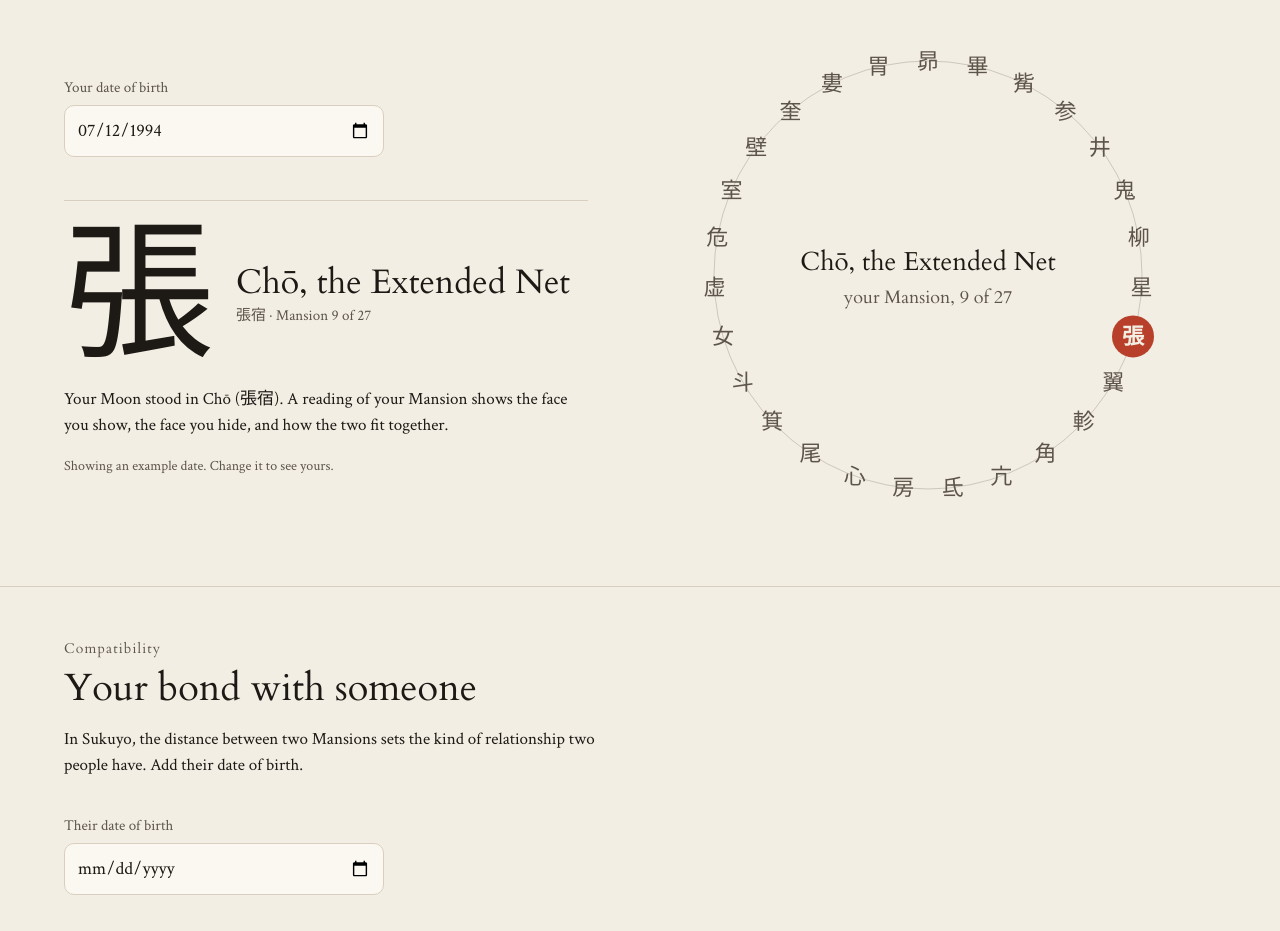
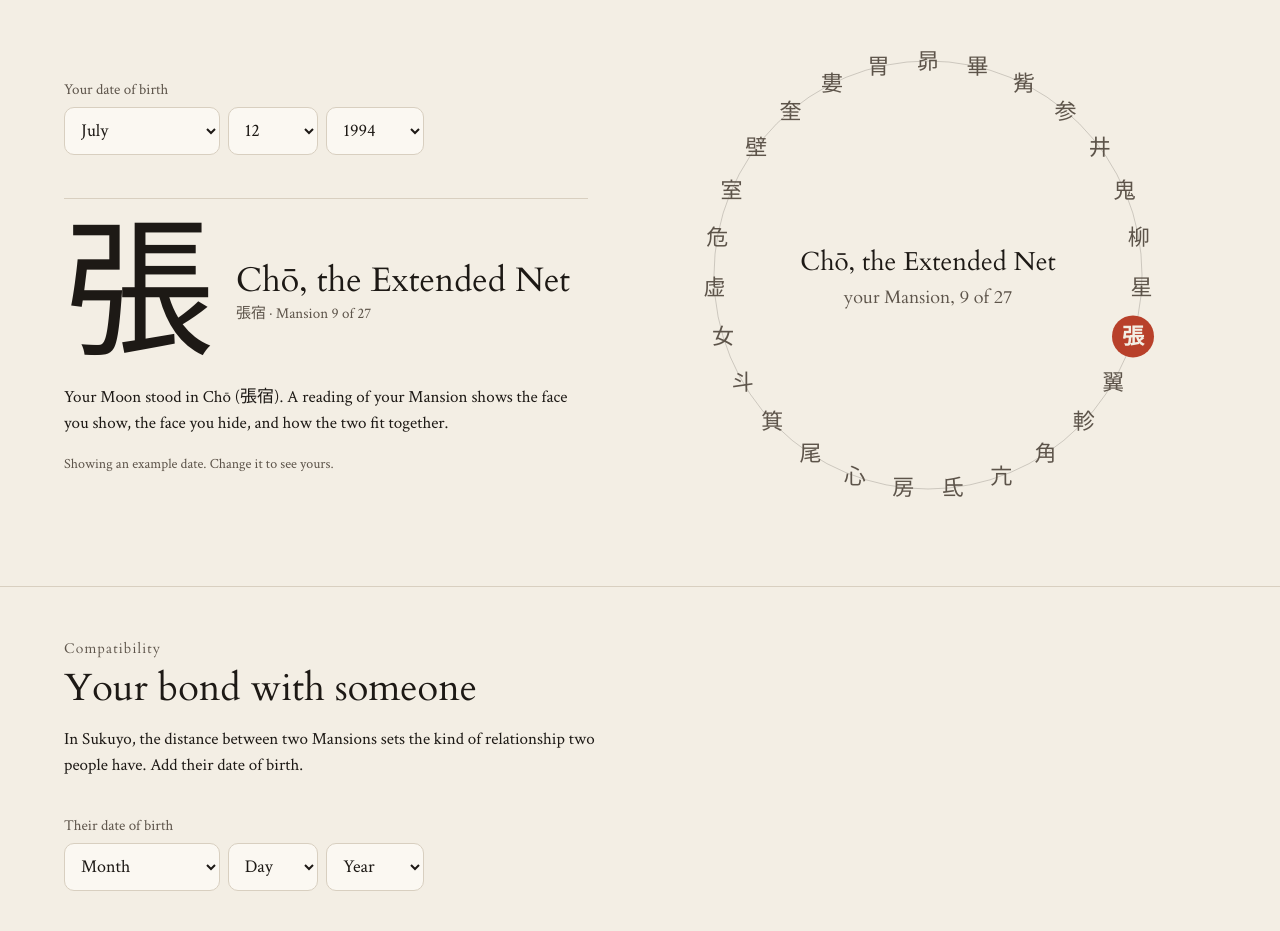
Before and after one commit to dechita/sukuna-astrology, a plain HTML site: page index.html in a window 1280 px wide. Shown: the part 241-1172 px from the top of the page. Drawn offline with Linux system fonts and the light colour scheme; a web font is replaced by a local one.

Commit message:
English date picker

```diff
--- a/index.html
+++ b/index.html
@@ -27,6 +27,9 @@ p{max-width:62ch}
 .tool{display:grid;grid-template-columns:minmax(0,1fr) minmax(0,1.1fr);gap:clamp(24px,4vw,56px);align-items:center;margin-top:18px}
 @media(max-width:820px){.tool{grid-template-columns:minmax(0,1fr)}}
 label{display:block;font-size:15px;color:var(--soft);margin:18px 0 6px}
+.dob{display:flex;gap:8px;flex-wrap:wrap;width:min(100%,360px)}
+.dob select{font:inherit;font-size:18px;color:var(--ink);background:var(--card);border:1px solid var(--line);border-radius:10px;padding:10px 12px;min-height:48px;flex:1 1 auto}
+.dob select.m{flex-basis:140px}
 input[type=date]{font:inherit;font-size:18px;color:var(--ink);background:var(--card);border:1px solid var(--line);border-radius:10px;padding:10px 12px;min-height:48px;width:min(100%,320px)}
 input:focus-visible,a:focus-visible,button:focus-visible{outline:2px solid var(--red);outline-offset:2px}
 .res{margin-top:22px;border-top:1px solid var(--line);padding-top:18px}
@@ -66,8 +69,8 @@ footer{font-size:14px;color:var(--soft)}
 <p>Sukuyo (宿曜) is Japanese moon astrology. The Moon passes through 27 Mansions, and the one it stood in on your birthday is yours. Enter your date of birth: no birth time needed.</p>
 <div class="tool">
  <div>
-  <label for="d1">Your date of birth</label>
-  <input type="date" id="d1" min="1925-01-01" max="2030-12-31" value="1994-07-12">
+  <label for="d1m">Your date of birth</label>
+  <div class="dob" data-for="d1"></div><input type="hidden" id="d1" value="1994-07-12">
   <div class="err" id="e1"></div>
   <div class="res" id="r1"></div>
   <p class="note" id="ex">Showing an example date. Change it to see yours.</p>
@@ -81,7 +84,7 @@ footer{font-size:14px;color:var(--soft)}
 <h2>Your bond with someone</h2>
 <p>In Sukuyo, the distance between two Mansions sets the kind of relationship two people have. Add their date of birth.</p>
 <div class="cmp">
- <div><label for="d2">Their date of birth</label><input type="date" id="d2" min="1925-01-01" max="2030-12-31"><div class="err" id="e2"></div></div>
+ <div><label for="d2m">Their date of birth</label><div class="dob" data-for="d2"></div><input type="hidden" id="d2" value=""><div class="err" id="e2"></div></div>
 </div>
 <div class="bond" id="bond" hidden></div>
 </div></section>
@@ -132,6 +135,16 @@ const BOND={
 const idx=v=>{if(!v)return null;const [y,m,d]=v.split('-').map(Number);const n=Math.round((Date.UTC(y,m-1,d)-START)/864e5);return n>=0&&n<T.length?A.indexOf(T[n]):-1};
 const ring=document.getElementById('ring');
 const drawRing=(me)=>{let s='<circle cx="260" cy="260" r="214" fill="none" stroke="currentColor" stroke-opacity=".18"/>';M.forEach((x,i)=>{const a=-Math.PI/2+i*2*Math.PI/27,X=260+214*Math.cos(a),Y=260+214*Math.sin(a);if(i===me)s+=`<circle class="dot" cx="${X.toFixed(1)}" cy="${Y.toFixed(1)}" r="21"/>`;s+=`<text x="${X.toFixed(1)}" y="${Y.toFixed(1)}" class="${i===me?'on':''}">${x[0]}</text>`});if(me!=null&&me>=0){s+=`<text x="260" y="246" style="font-family:Cardo;font-size:26px;fill:var(--ink)">${M[me][1]}, the ${M[me][2]}</text><text x="260" y="282" style="font-family:Cardo;font-size:18px;fill:var(--soft)">your Mansion, ${me+1} of 27</text>`}ring.innerHTML=s};
+const MON=['January','February','March','April','May','June','July','August','September','October','November','December'];
+document.querySelectorAll('.dob').forEach(box=>{const h=document.getElementById(box.dataset.for);const v=h.value?h.value.split('-').map(Number):null;
+ const mk=(cls,ph,opts,sel,id)=>{const e=document.createElement('select');e.className=cls;if(id)e.id=id;e.setAttribute('aria-label',ph);e.innerHTML=`<option value="">${ph}</option>`+opts.map(([val,t])=>`<option value="${val}"${val===sel?' selected':''}>${t}</option>`).join('');box.appendChild(e);return e};
+ const sm=mk('m','Month',MON.map((t,i)=>[i+1,t]),v&&v[1],box.dataset.for+'m');
+ const sd=mk('d','Day',Array.from({length:31},(_,i)=>[i+1,String(i+1)]),v&&v[2]);
+ const ys=[];for(let y=2030;y>=1925;y--)ys.push([y,String(y)]);const sy=mk('y','Year',ys,v&&v[0]);
+ const upd=()=>{const y=+sy.value,m=+sm.value;let d=+sd.value;const max=new Date(Date.UTC(y||2000,m||1,0)).getUTCDate();
+  [...sd.options].forEach(o=>{if(o.value)o.disabled=+o.value>max});if(d>max){d=max;sd.value=String(max)}
+  h.value=(y&&m&&d)?`${y}-${String(m).padStart(2,'0')}-${String(d).padStart(2,'0')}`:'';h.dispatchEvent(new Event('input'))};
+ [sm,sd,sy].forEach(e=>e.addEventListener('change',upd))});
 const r1=document.getElementById('r1'),e1=document.getElementById('e1'),d1=document.getElementById('d1'),d2=document.getElementById('d2'),e2=document.getElementById('e2'),bond=document.getElementById('bond'),g=document.getElementById('g27');
 let me=null;
 const render=()=>{const i=idx(d1.value);if(i===-1){e1.textContent='Please choose a date between 1925 and 2030.';return}e1.textContent='';me=i;if(i==null){r1.innerHTML='';drawRing(null);return}
```
